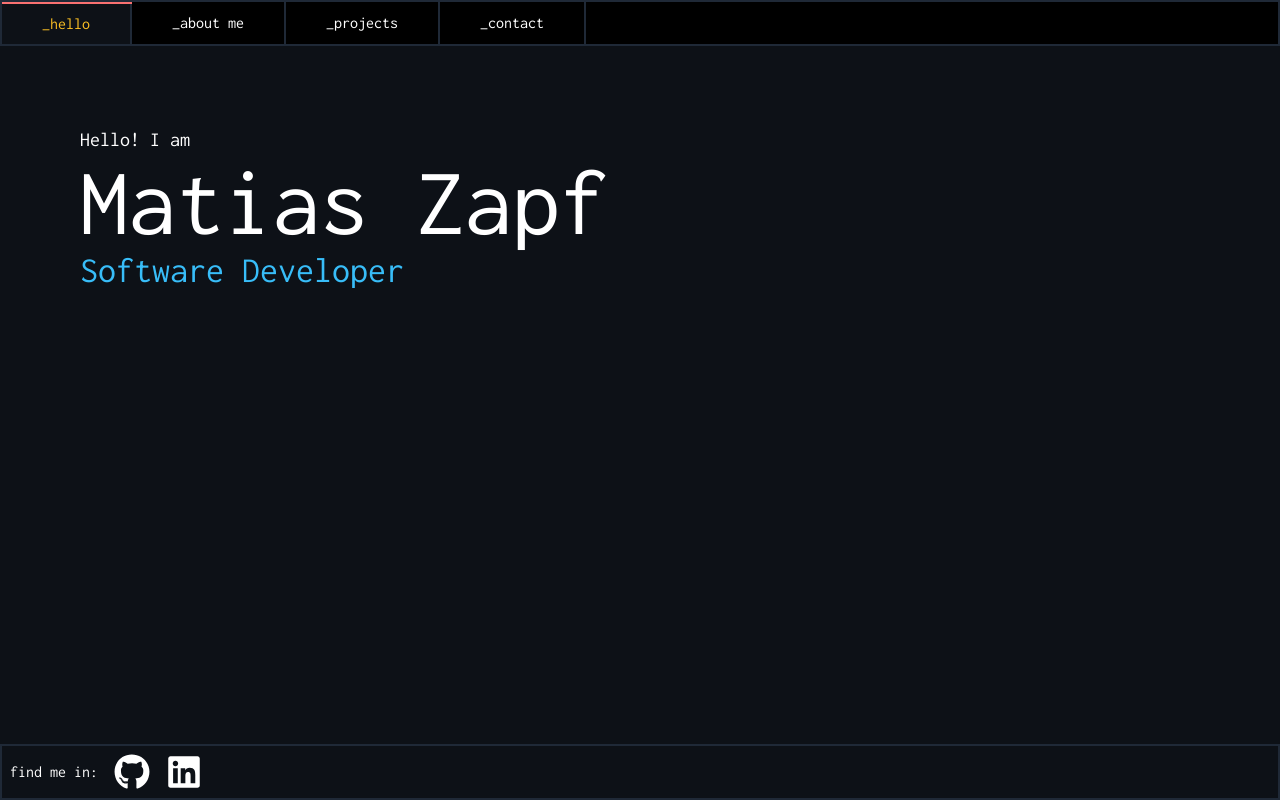
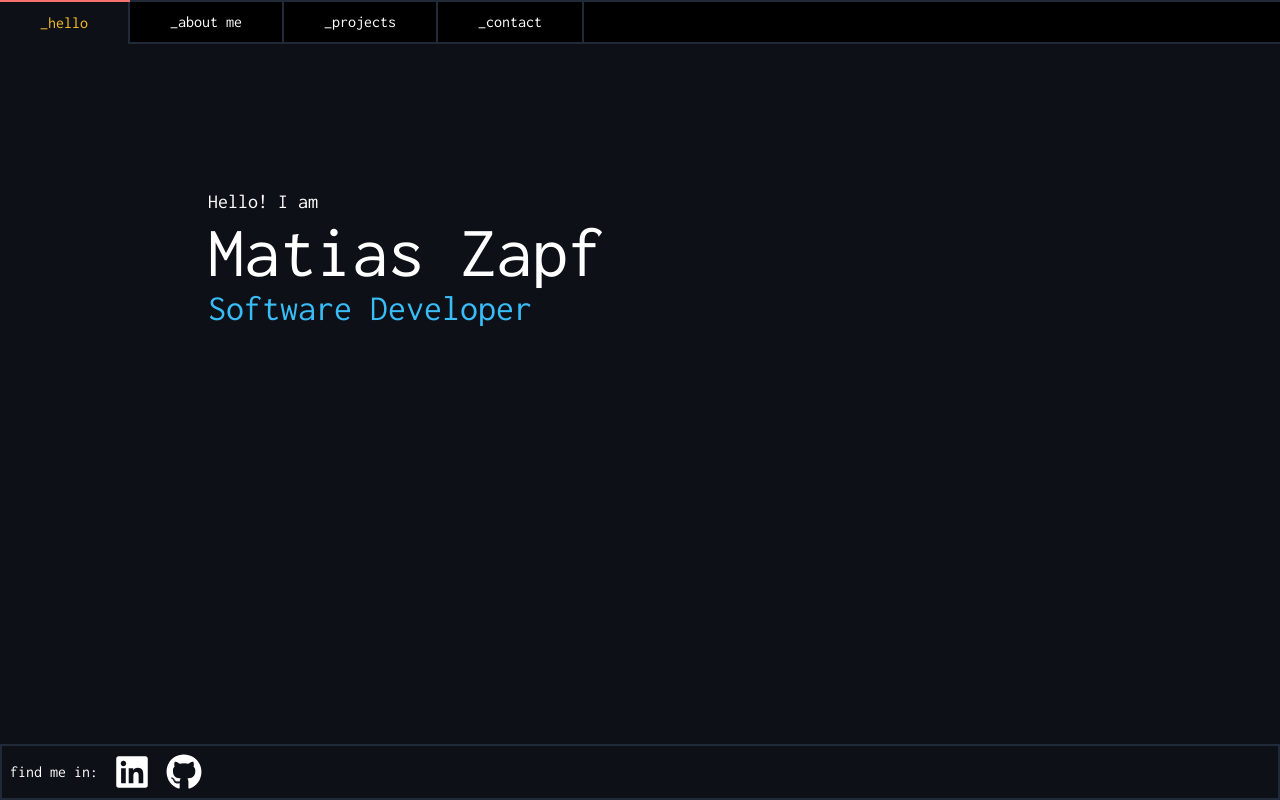
Before and after one commit to mzapf/portfolio, a React (Vite) app: page / in a window 1280 px wide. Built offline with nearby package versions, Linux system fonts and the light colour scheme.

Commit message:
fix the style on navbar

```diff
--- a/src/components/Footer.jsx
+++ b/src/components/Footer.jsx
@@ -2,12 +2,12 @@ import { FaGithub, FaLinkedin } from "react-icons/fa"
 
 const links = [
     {
+        href: "https://www.linkedin.com/in/zapf",
+        logo: <FaLinkedin />,
+    },
+    {
         href: "https://github.com/mzapf",
         logo: <FaGithub />,
-    },
-    {
-        href: "https://www.linkedin.com/in/zapf",
-        logo: <FaLinkedin />,
     },
 ]
 
--- a/src/components/Hello.jsx
+++ b/src/components/Hello.jsx
@@ -2,7 +2,7 @@ const Hello = () => {
     return (
         <>
             <h2 className="text-xl">Hello! I am</h2>
-            <h1 className="text-8xl">Matias Zapf</h1>
+            <h1 className="text-7xl">Matias Zapf</h1>
             <h3 className="text-4xl text-sky-400">Software Developer</h3>
         </>
     )
--- a/src/components/NavBar.jsx
+++ b/src/components/NavBar.jsx
@@ -8,7 +8,7 @@ const NavBar = () => {
         return `flex ${
             location.pathname === path
                 ? "text-amber-400 border-t-2 border-red-400 bg-custom-gray"
-                : ""
+                : "border-y-2 border-gray-800"
         }`
     }
 
@@ -49,8 +49,11 @@ const NavBar = () => {
     )
 
     return (
-        <header className="border-2 border-gray-800">
-            <nav className="flex bg-black">{sections.map(renderLink)}</nav>
+        <header>
+            <nav className="flex bg-black">
+                {sections.map(renderLink)}
+                <div className="grow border-y-2 border-gray-800" />
+            </nav>
         </header>
     )
 }
--- a/src/components/Pages.jsx
+++ b/src/components/Pages.jsx
@@ -6,7 +6,7 @@ const Pages = () => {
     return (
         <>
             <NavBar />
-            <main className="p-20">
+            <main className="px-52 py-36">
                 <Outlet />
             </main>
             <Footer />
```
